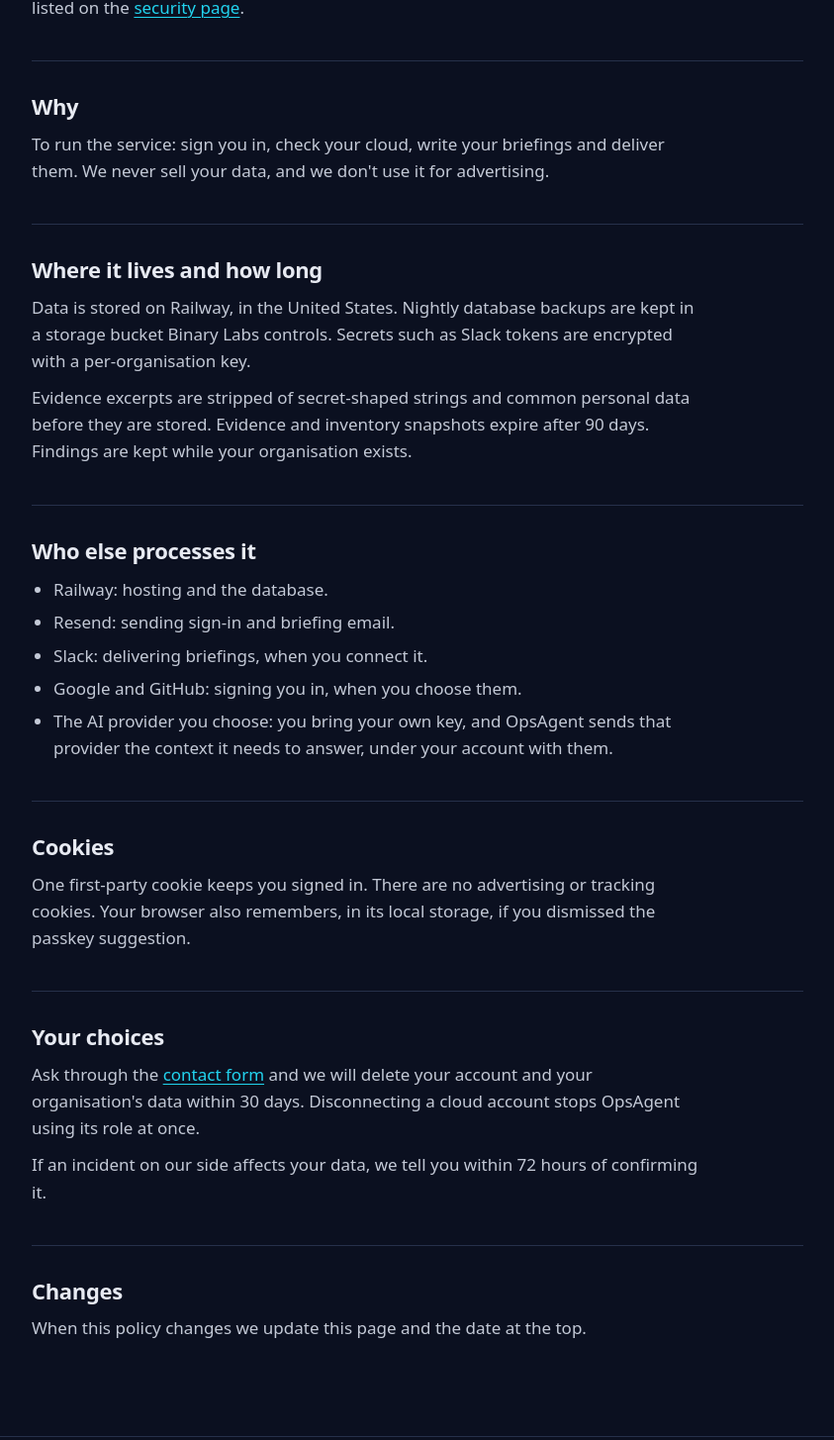
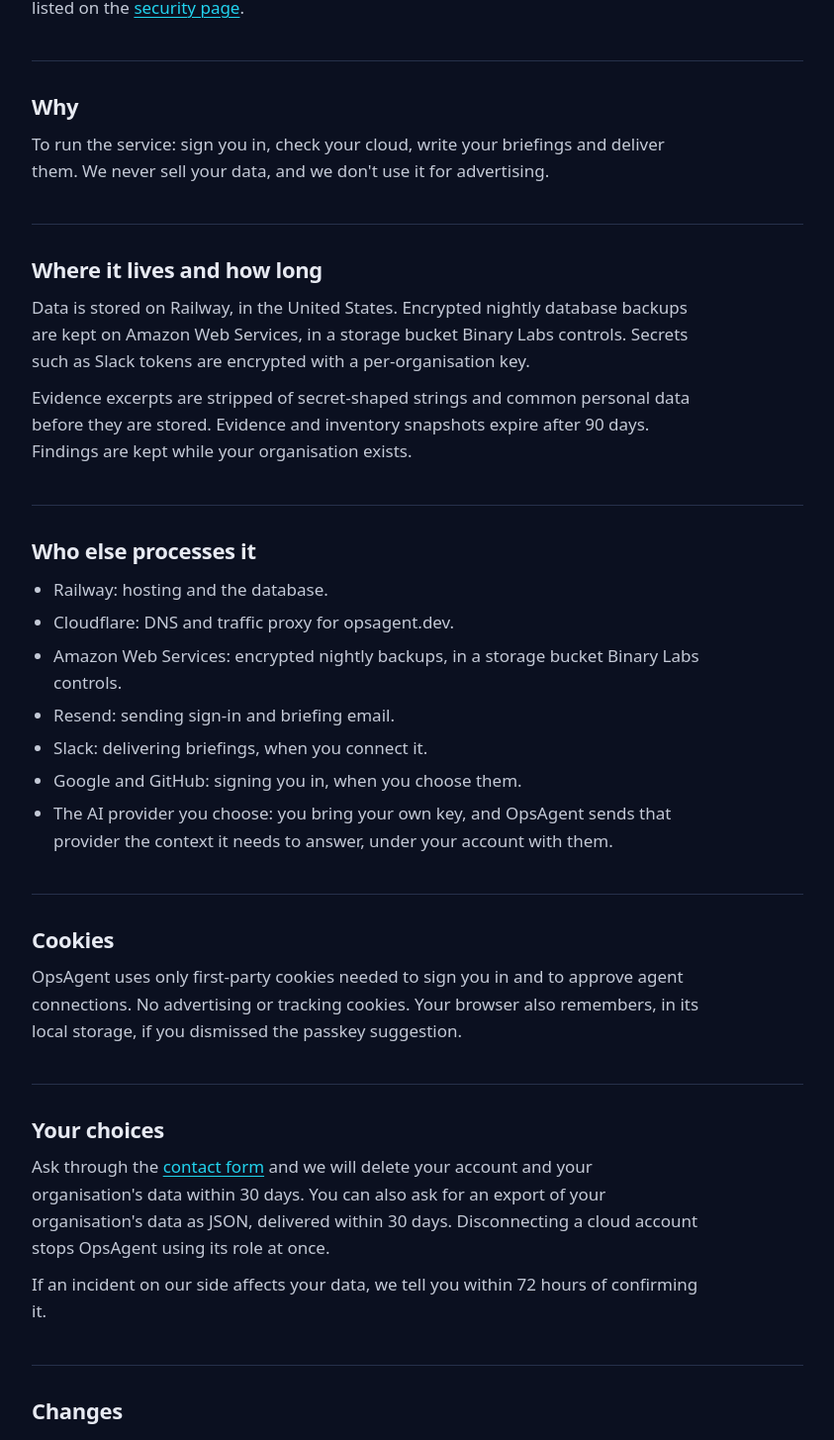
Before and after one commit to OpsAgentDev/opsagent-web, a Next.js app: page /privacy in a window 1280 px wide. Shown: the part 918-2373 px from the top of the page at 99% size, without its empty margins (218-1061 px from the left). Built offline with nearby package versions, Linux system fonts and the light colour scheme.

Commit message:
fix(auth): send a new code; privacy cookies, export and sub-processors

```diff
--- a/app/(marketing)/privacy/page.tsx
+++ b/app/(marketing)/privacy/page.tsx
@@ -42,8 +42,8 @@
       <section>
         <h2>Where it lives and how long</h2>
         <p>
-          Data is stored on Railway, in the United States. Nightly database backups are kept in a storage bucket
-          Binary Labs controls. Secrets such as Slack tokens are encrypted with a per-organisation key.
+          Data is stored on Railway, in the United States. Encrypted nightly database backups are kept on Amazon Web
+          Services, in a storage bucket Binary Labs controls. Secrets such as Slack tokens are encrypted with a per-organisation key.
         </p>
         <p>
           Evidence excerpts are stripped of secret-shaped strings and common personal data before they are stored.
@@ -54,6 +54,8 @@
         <h2>Who else processes it</h2>
         <ul className="legal-list">
           <li>Railway: hosting and the database.</li>
+          <li>Cloudflare: DNS and traffic proxy for opsagent.dev.</li>
+          <li>Amazon Web Services: encrypted nightly backups, in a storage bucket Binary Labs controls.</li>
           <li>Resend: sending sign-in and briefing email.</li>
           <li>Slack: delivering briefings, when you connect it.</li>
           <li>Google and GitHub: signing you in, when you choose them.</li>
@@ -66,7 +68,8 @@
       <section>
         <h2>Cookies</h2>
         <p>
-          One first-party cookie keeps you signed in. There are no advertising or tracking cookies. Your browser also
+          OpsAgent uses only first-party cookies needed to sign you in and to approve agent connections. No advertising
+          or tracking cookies. Your browser also
           remembers, in its local storage, if you dismissed the passkey suggestion.
         </p>
       </section>
@@ -74,7 +77,8 @@
         <h2>Your choices</h2>
         <p>
           Ask through the <Link href="/contact">contact form</Link> and we will delete your account and your
-          organisation&apos;s data within 30 days. Disconnecting a cloud account stops OpsAgent using its role at once.
+          organisation&apos;s data within 30 days. You can also ask for an export of your organisation&apos;s data as JSON, delivered within 30
+          days. Disconnecting a cloud account stops OpsAgent using its role at once.
         </p>
         <p>If an incident on our side affects your data, we tell you within 72 hours of confirming it.</p>
       </section>
--- a/components/auth/auth.css
+++ b/components/auth/auth.css
@@ -26,3 +26,4 @@
 .mkt .auth-link { justify-self: start; padding: 0; font: inherit; font-size: 15px; color: var(--accent); background: none; border: 0; text-decoration: underline; text-underline-offset: 3px; cursor: pointer; }
 .mkt .auth-link:hover { color: var(--accent-hover); }
 .mkt .auth .error { padding: 10px 14px; font-size: 15px; color: var(--ink); background: var(--bad-bg); border-left: 3px solid var(--bad); border-radius: 6px; }
+.mkt .auth [role="status"] { padding: 10px 14px; font-size: 15px; color: var(--ink); background: var(--accent-bg); border-left: 3px solid var(--accent); border-radius: 6px; }
```
Also changed, not shown: components/auth/auth-options.tsx (+17 -7 lines), 2 other files (tests, documents, lock files or other folders).
